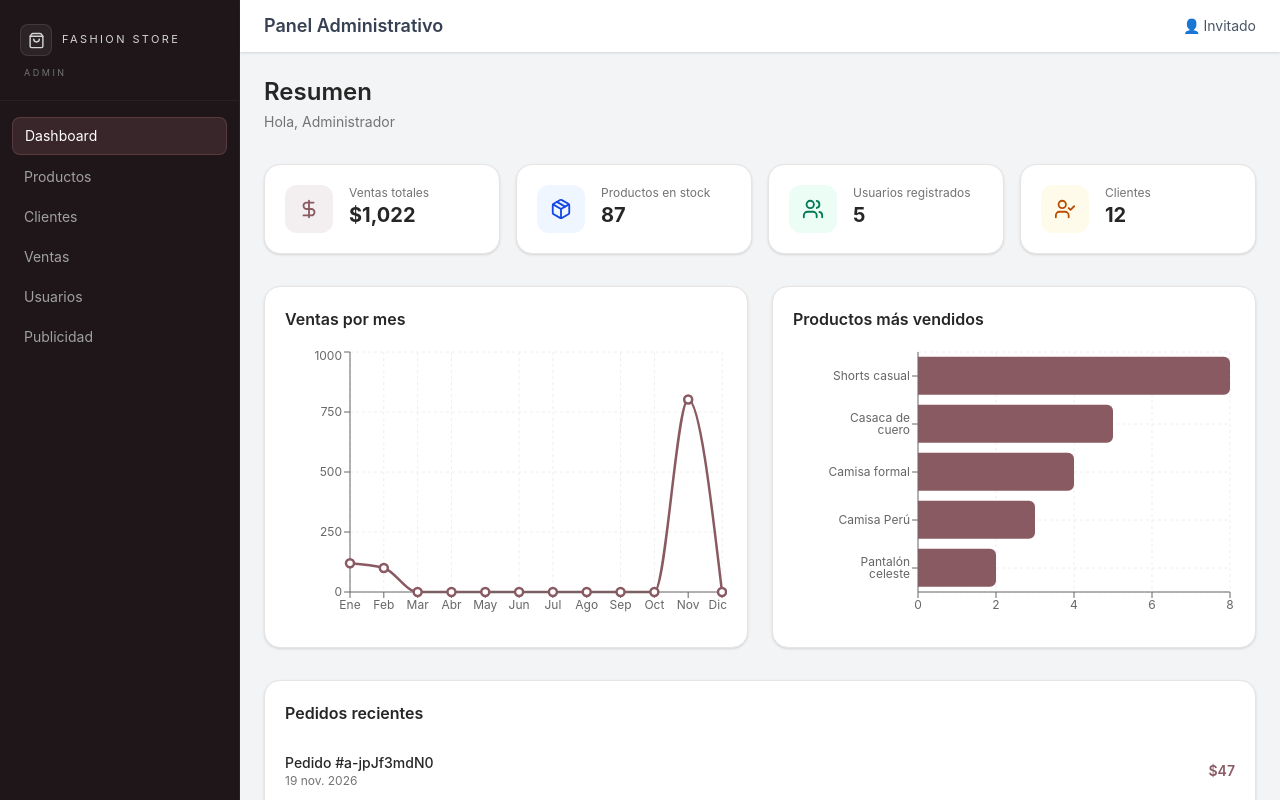
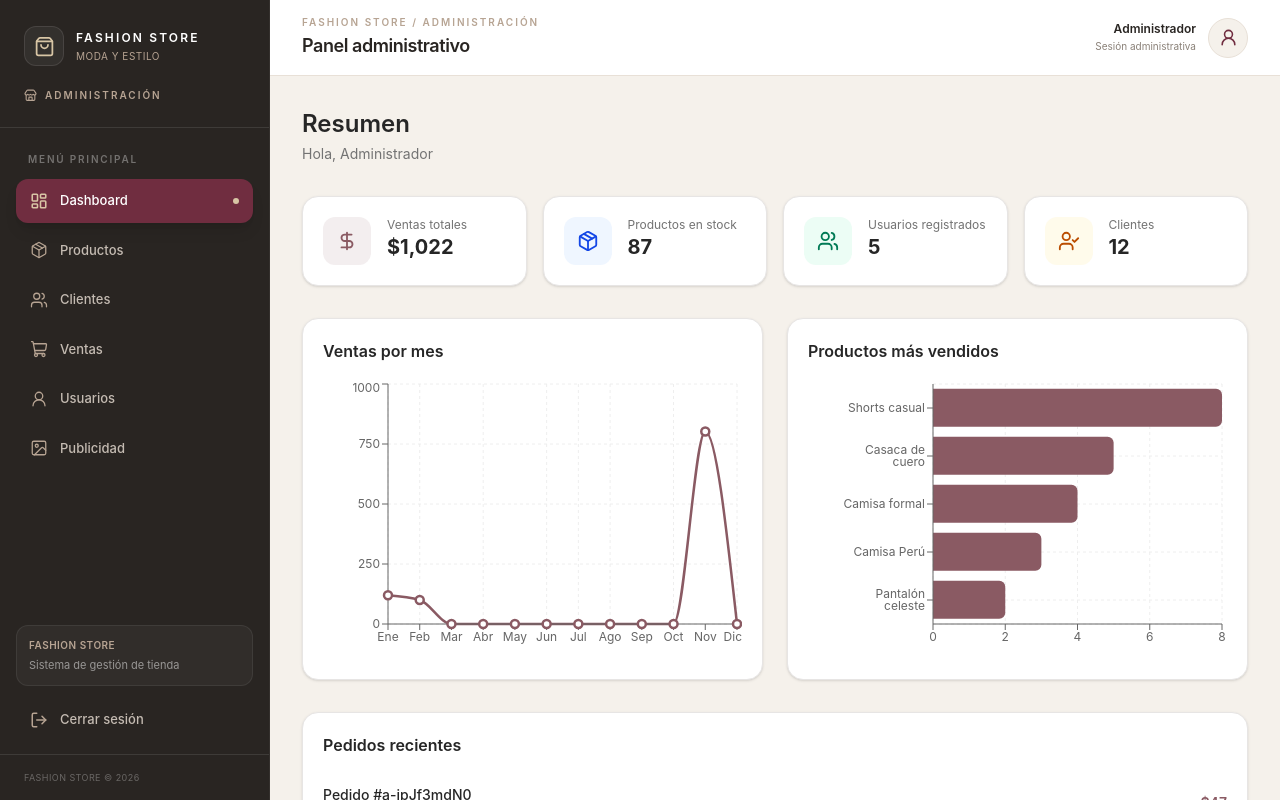
Before and after one commit to JosueBocanegra/fashion-app-store, a React (Vite) app: page /admin/dashboard in a window 1280 px wide. Shown: the top 800 px of the page. Built offline with nearby package versions, Linux system fonts and the light colour scheme; data requests are answered from the project's data file; sample sign-in values are in the browser's storage.

Commit message:
Mejorando apariencia del panel administrativo

```diff
--- a/src/admin/components/Header.jsx
+++ b/src/admin/components/Header.jsx
@@ -1,9 +1,62 @@
-const Header = () => {
-  const user = JSON.parse(localStorage.getItem("adminUser") || "{}");
+import { Menu, UserRound } from "lucide-react";
+
+const obtenerUsuarioAdmin = () => {
+  try {
+    return JSON.parse(localStorage.getItem("adminUser") || "{}");
+  } catch {
+    return {};
+  }
+};
+
+const Header = ({ onMenuClick }) => {
+  const user = obtenerUsuarioAdmin();
+
   return (
-    <header className="bg-white shadow px-6 py-3 flex justify-between items-center">
-      <h1 className="text-lg font-semibold text-gray-700">Panel Administrativo</h1>
-      <span className="text-sm text-gray-600">👤 {user.nombre || "Invitado"}</span>
+    <header className="sticky top-0 z-30 h-[76px] bg-white border-b border-[#E8E0D7] px-4 sm:px-6 lg:px-8 flex items-center justify-between">
+
+      {/* Identificación del panel */}
+      <div className="flex items-center gap-3">
+
+        <button
+          type="button"
+          onClick={onMenuClick}
+          aria-label="Abrir menú de navegación"
+          className="lg:hidden w-10 h-10 flex items-center justify-center rounded-lg text-[#292522] hover:bg-[#F5F1EB] transition-colors cursor-pointer"
+        >
+          <Menu size={21} />
+        </button>
+
+        <div>
+          <p className="hidden sm:block text-[10px] font-semibold uppercase tracking-[0.2em] text-[#B7A493] mb-0.5">
+            Fashion Store / Administración
+          </p>
+
+          <h1 className="text-base sm:text-lg font-semibold tracking-tight text-[#292522]">
+            Panel administrativo
+          </h1>
+        </div>
+
+      </div>
+
+      {/* Usuario */}
+      <div className="flex items-center gap-3">
+
+        <div className="hidden sm:block text-right">
+          <p className="text-xs font-semibold text-[#292522]">
+            {user.nombre || "Administrador"}
+          </p>
+
+          <p className="text-[10px] text-[#8A8178] mt-0.5">
+            Sesión administrativa
+          </p>
+        </div>
+
+        <div className="w-10 h-10 rounded-full bg-[#F5F1EB] border border-[#E8E0D7] flex items-center justify-center">
+          <UserRound size={19} className="text-[#702D40]" />
+        </div>
+
+      </div>
+
     </header>
   );
 };
--- a/src/admin/components/Sidebar.jsx
+++ b/src/admin/components/Sidebar.jsx
@@ -1,25 +1,64 @@
 import { useEffect, useState } from "react";
 import { NavLink, useNavigate } from "react-router-dom";
-import { ShoppingBag } from "lucide-react";
+
+import {
+  ShoppingBag,
+  LayoutDashboard,
+  Package,
+  Users,
+  UserRound,
+  ShoppingCart,
+  Image,
+  LogOut,
+  X,
+  Store,
+} from "lucide-react";
 
 import {
   publicidadService,
   obtenerImagenLogoActivo,
 } from "../../services/publicidadService";
 
+// Rutas originales del panel administrativo.
 const links = [
-  { to: "/admin/dashboard", label: "Dashboard" },
-  { to: "/admin/productos", label: "Productos" },
-  { to: "/admin/clientes", label: "Clientes" },
-  { to: "/admin/ventas", label: "Ventas" },
-  { to: "/admin/usuarios", label: "Usuarios" },
-  { to: "/admin/publicidad", label: "Publicidad" },
+  {
+    to: "/admin/dashboard",
+    label: "Dashboard",
+    Icon: LayoutDashboard,
+  },
+  {
+    to: "/admin/productos",
+    label: "Productos",
+    Icon: Package,
+  },
+  {
+    to: "/admin/clientes",
+    label: "Clientes",
+    Icon: Users,
+  },
+  {
+    to: "/admin/ventas",
+    label: "Ventas",
+    Icon: ShoppingCart,
+  },
+  {
+    to: "/admin/usuarios",
+    label: "Usuarios",
+    Icon: UserRound,
+  },
+  {
+    to: "/admin/publicidad",
+    label: "Publicidad",
+    Icon: Image,
+  },
 ];
 
-const Sidebar = () => {
+const Sidebar = ({ isOpen = false, onClose = () => {} }) => {
   const navigate = useNavigate();
+
   const [logoTienda, setLogoTienda] = useState("");
 
+  // Recuperar el logo actualmente seleccionado.
   useEffect(() => {
     let componenteActivo = true;
 
@@ -62,88 +101,190 @@ const Sidebar = () => {
     };
   }, []);
 
+  // Cerrar sesión: se conserva el funcionamiento existente.
   const handleLogout = () => {
     localStorage.removeItem("adminUser");
     navigate("/admin/login");
+    onClose();
   };
 
   return (
-    <aside className="w-60 bg-[#1e1618] text-neutral-200 flex flex-col border-r border-white/5">
+    <>
+      {/* Fondo oscuro para navegación móvil */}
+      {isOpen && (
+        <button
+          type="button"
+          aria-label="Cerrar menú de navegación"
+          onClick={onClose}
+          className="fixed inset-0 z-40 bg-black/50 backdrop-blur-[2px] lg:hidden"
+        />
+      )}
 
-      {/* Marca de la tienda */}
-      <div className="px-5 py-5 border-b border-white/5">
-        <div className="min-h-10 flex items-center gap-2.5">
+      <aside
+        className={`
+          fixed inset-y-0 left-0 z-50
+          flex flex-col
+          w-[276px] max-w-[85vw]
+          bg-[#292522] text-white
+          border-r border-white/5
+          shadow-2xl
+          transition-transform duration-300 ease-out
+          lg:sticky lg:top-0 lg:z-30
+          lg:h-screen lg:w-[270px] lg:max-w-none
+          lg:translate-x-0 lg:shadow-none
+          ${
+            isOpen
+              ? "translate-x-0"
+              : "-translate-x-full"
+          }
+        `}
+      >
+
+        {/* Identidad de la tienda */}
+        <div className="px-6 py-6 border-b border-white/10">
+
+          <div className="flex items-center justify-between min-h-11">
 
             {logoTienda ? (
               <img
                 src={logoTienda}
                 alt="Fashion Store"
-              className="max-w-[150px] max-h-10 object-contain"
+                className="max-w-[170px] max-h-11 object-contain"
                 onError={() => setLogoTienda("")}
               />
             ) : (
-            <>
-              <div className="w-8 h-8 rounded-lg bg-white/[0.06] border border-white/10 flex items-center justify-center">
-                <ShoppingBag size={17} className="text-neutral-300" />
+              <div className="flex items-center gap-3">
+
+                <div className="w-10 h-10 rounded-xl bg-white/5 border border-white/10 flex items-center justify-center">
+                  <ShoppingBag
+                    size={21}
+                    className="text-[#D8C5A5]"
+                  />
                 </div>
 
                 <div className="leading-tight">
-                <p className="text-[11px] tracking-[0.22em] uppercase text-neutral-300">
+                  <p className="text-xs font-semibold tracking-[0.18em] text-white uppercase">
                     Fashion Store
                   </p>
-              </div>
-            </>
-          )}
-        </div>
 
-        <p className="text-[9px] tracking-[0.28em] uppercase text-neutral-500 mt-1.5 ml-1">
-          Admin
+                  <p className="text-[10px] text-[#B7A493] mt-1 tracking-wider">
+                    MODA Y ESTILO
                   </p>
                 </div>
 
-      {/* Navegación */}
-      <nav className="flex-1 px-3 py-4 space-y-1">
-        {links.map((link) => (
+              </div>
+            )}
+
+            <button
+              type="button"
+              onClick={onClose}
+              aria-label="Cerrar menú"
+              className="lg:hidden w-8 h-8 flex items-center justify-center rounded-lg text-[#B7A493] hover:bg-white/10 hover:text-white transition-colors cursor-pointer"
+            >
+              <X size={19} />
+            </button>
+
+          </div>
+
+          <div className="mt-5 flex items-center gap-2">
+            <Store size={13} className="text-[#B7A493]" />
+
+            <span className="text-[10px] font-semibold tracking-[0.2em] uppercase text-[#B7A493]">
+              Administración
+            </span>
+          </div>
+
+        </div>
+
+        {/* Navegación principal */}
+        <nav className="flex-1 overflow-y-auto px-4 py-6">
+
+          <p className="px-3 mb-3 text-[10px] font-semibold uppercase tracking-[0.18em] text-white/35">
+            Menú principal
+          </p>
+
+          <div className="space-y-1.5">
+
+            {links.map(({ to, label, Icon }) => (
               <NavLink
-            key={link.to}
-            to={link.to}
+                key={to}
+                to={to}
+                end
+                onClick={onClose}
                 className={({ isActive }) =>
-              `block px-3 py-2 rounded-lg text-sm transition-colors ${
+                  `
+                    group flex items-center gap-3
+                    px-3.5 py-3 rounded-xl
+                    text-[13px] font-medium
+                    transition-all duration-200
+                    ${
                       isActive
-                  ? "bg-[#8a5a63]/25 text-white border border-[#8a5a63]/40"
-                  : "text-neutral-400 hover:text-white hover:bg-white/5"
-              }`
+                        ? "bg-[#702D40] text-white shadow-lg shadow-black/10"
+                        : "text-[#C4BBB2] hover:bg-white/[0.06] hover:text-white"
+                    }
+                  `
                 }
               >
-            {link.label}
+                {({ isActive }) => (
+                  <>
+                    <Icon
+                      size={18}
+                      strokeWidth={isActive ? 2.1 : 1.7}
+                      className={
+                        isActive
+                          ? "text-[#D8C5A5]"
+                          : "text-[#B7A493] group-hover:text-white"
+                      }
+                    />
+
+                    <span>{label}</span>
+
+                    {isActive && (
+                      <span className="ml-auto w-1.5 h-1.5 rounded-full bg-[#D8C5A5]" />
+                    )}
+                  </>
+                )}
               </NavLink>
             ))}
+
+          </div>
+
         </nav>
 
-      {/* Cerrar sesión */}
-      <div className="p-3 border-t border-white/5">
+        {/* Información inferior */}
+        <div className="px-4 pb-3">
+
+          <div className="rounded-xl bg-white/[0.04] border border-white/[0.07] p-3 mb-3">
+            <p className="text-[10px] text-[#B7A493] font-semibold tracking-wider uppercase">
+              Fashion Store
+            </p>
+
+            <p className="text-[11px] text-white/50 mt-1">
+              Sistema de gestión de tienda
+            </p>
+          </div>
+
           <button
+            type="button"
             onClick={handleLogout}
-          className="w-full flex items-center justify-center gap-2 py-2 rounded-lg text-sm text-neutral-300 hover:text-white hover:bg-white/5 transition-colors"
+            className="w-full flex items-center gap-3 px-3.5 py-3 rounded-xl text-[13px] font-medium text-[#C4BBB2] hover:bg-white/[0.06] hover:text-white transition-colors cursor-pointer"
           >
-          <svg
-            className="w-4 h-4"
-            fill="none"
-            viewBox="0 0 24 24"
-            stroke="currentColor"
-            strokeWidth="1.6"
-          >
-            <path
-              strokeLinecap="round"
-              strokeLinejoin="round"
-              d="M17 16l4-4m0 0l-4-4m4 4H7m6 4v1a3 3 0 01-3 3H6a3 3 0 01-3-3V7a3 3 0 013-3h4a3 3 0 013 3v1"
-            />
-          </svg>
+            <LogOut size={18} className="text-[#B7A493]" />
 
-          Cerrar sesión
+            <span>Cerrar sesión</span>
           </button>
+
         </div>
+
+        {/* Pie del menú */}
+        <div className="px-6 py-4 border-t border-white/10">
+          <p className="text-[9px] text-white/30 tracking-wider">
+            FASHION STORE © {new Date().getFullYear()}
+          </p>
+        </div>
+
       </aside>
+    </>
   );
 };
 
--- a/src/admin/layouts/AdminLayout.jsx
+++ b/src/admin/layouts/AdminLayout.jsx
@@ -1,17 +1,41 @@
+import { useState } from "react";
 import { Outlet } from "react-router-dom";
+
 import Sidebar from "../components/Sidebar";
 import Header from "../components/Header";
 
-const AdminLayout = () => (
-  <div className="flex min-h-screen bg-gray-100">
-    <Sidebar />
-    <div className="flex-1 flex flex-col">
-      <Header />
-      <main className="p-6 flex-1">
-        <Outlet />
-      </main>
+const AdminLayout = () => {
+  const [sidebarOpen, setSidebarOpen] = useState(false);
+
+  const abrirSidebar = () => {
+    setSidebarOpen(true);
+  };
+
+  const cerrarSidebar = () => {
+    setSidebarOpen(false);
+  };
+
+  return (
+    <div className="min-h-screen flex bg-[#F5F1EB] text-[#292522]">
+
+      <Sidebar
+        isOpen={sidebarOpen}
+        onClose={cerrarSidebar}
+      />
+
+      <div className="min-w-0 flex-1 flex flex-col">
+
+        <Header onMenuClick={abrirSidebar} />
+
+        <main className="w-full flex-1 px-4 py-5 sm:px-6 sm:py-7 lg:px-8 lg:py-8">
+          <div className="mx-auto w-full max-w-[1600px]">
+            <Outlet />
+          </div>
+        </main>
+
+      </div>
     </div>
-  </div>
-);
+  );
+};
 
 export default AdminLayout;
```
Lines whose indentation alone changed are shown as unchanged.
